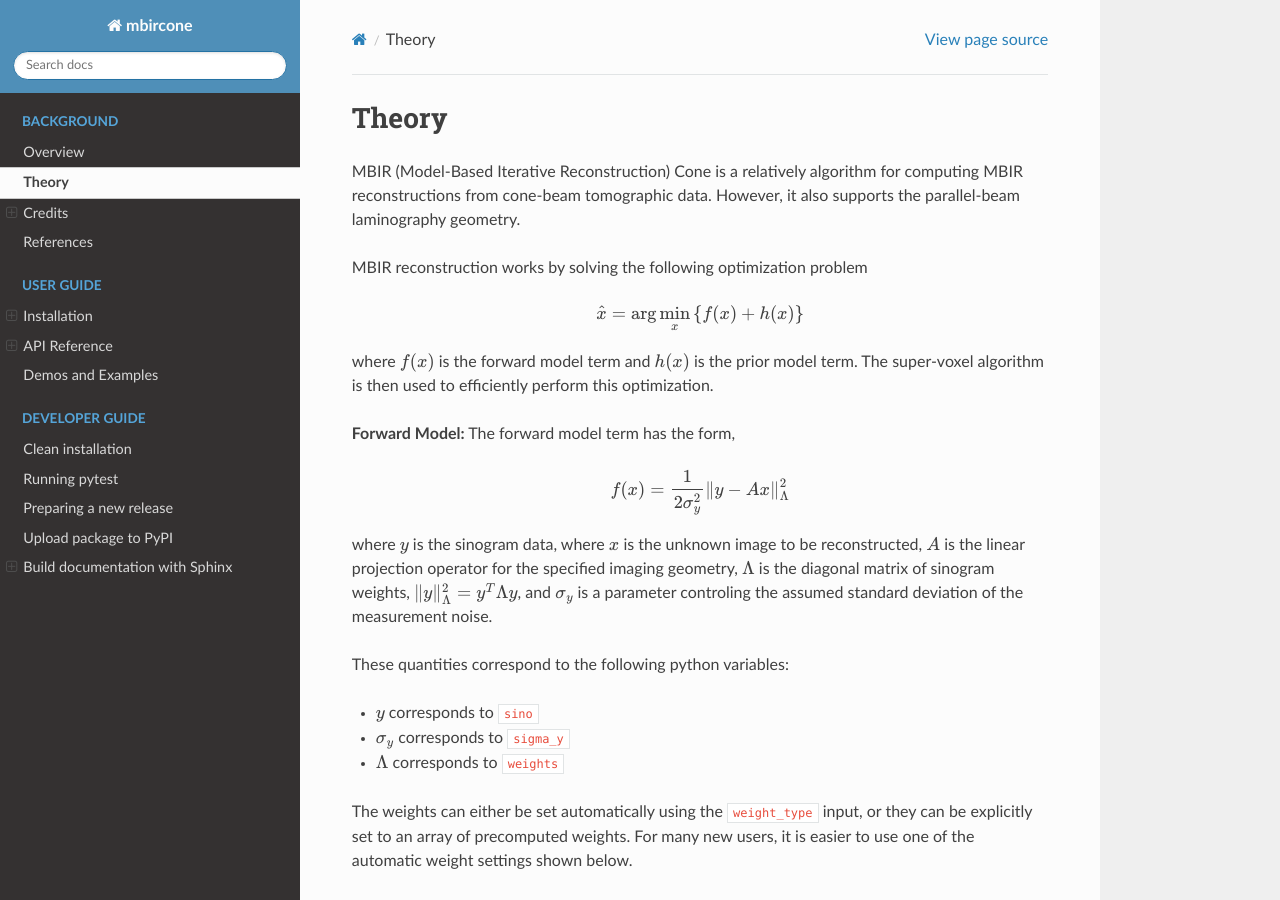
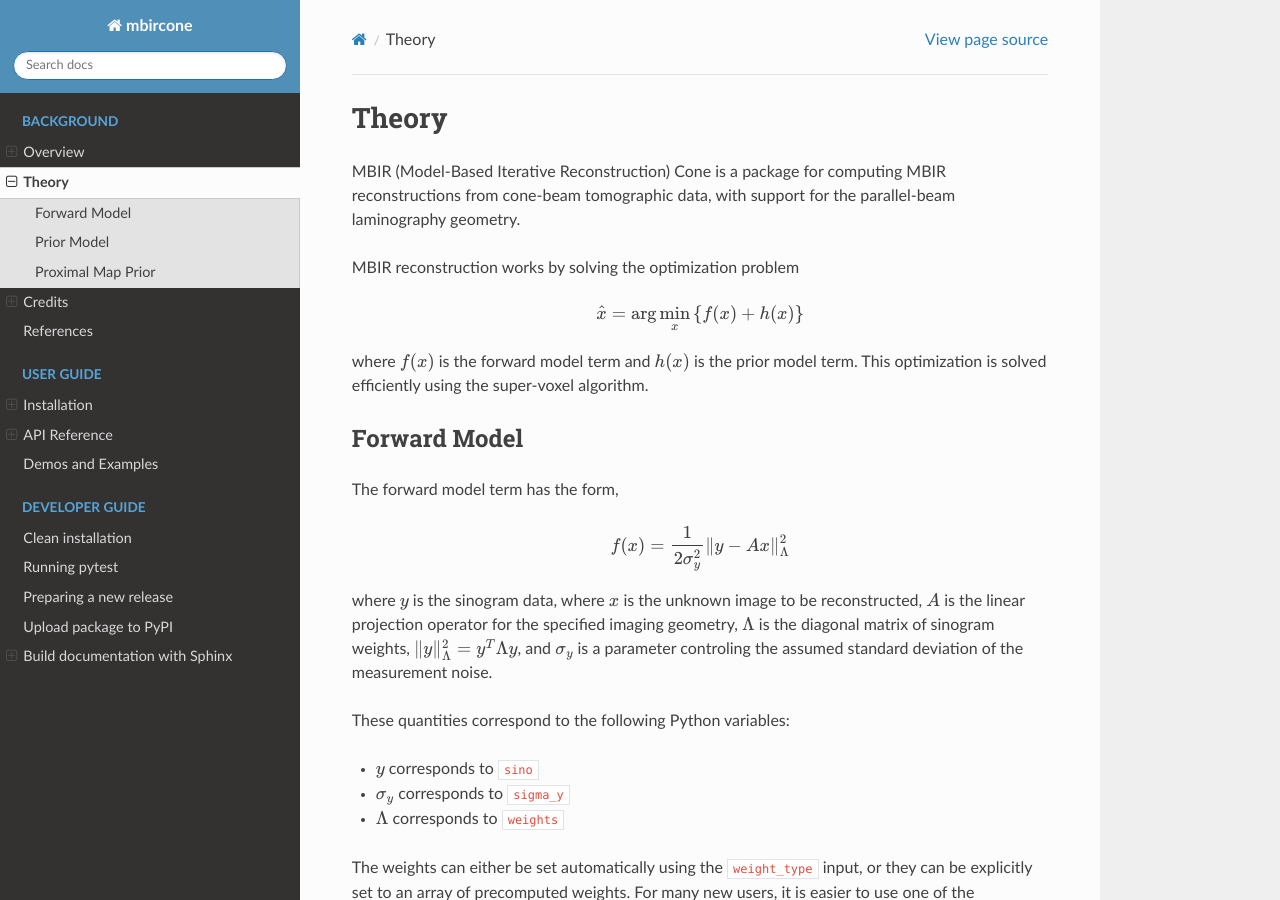
Before and after one commit to cabouman/mbircone, a Sphinx documentation site: the page built from docs/source/theory.rst, in a window 1280 px wide and 900 px high. Built offline with Sphinx 7.4.7 and the Read the Docs theme 2.0.0, drawn with Linux system fonts in a browser that asks for light colours; some of the changed text lies outside the part shown.

Commit message:
Docs fixes and improvements

```diff
--- a/docs/source/conf.py
+++ b/docs/source/conf.py
@@ -21,7 +21,7 @@
 # -- Project information -----------------------------------------------------
 
 project = 'mbircone'
-copyright = '2021, MBIRCONE Development Team'
+copyright = '2021-2023, MBIRCONE Development Team'
 author = 'MBIRCONE Development Team'
 
 # The full version, including alpha/beta/rc tags
@@ -34,6 +34,7 @@
 # extensions coming with Sphinx (named 'sphinx.ext.*') or your custom
 # ones.
 extensions = [
+    'sphinx_rtd_theme',
     'IPython.sphinxext.ipython_console_highlighting',
     'IPython.sphinxext.ipython_directive',
     'sphinx.ext.autodoc',
@@ -44,6 +45,9 @@
     'sphinxcontrib.bibtex',
     'sphinx.ext.viewcode'
 ]
+
+bibtex_bibfiles = ["bibtex/ref.bib"]
+
 
 # Add any paths that contain templates here, relative to this directory.
 exclude_patterns = ['_build', '**.ipynb_checkpoints']
--- a/docs/source/index.rst
+++ b/docs/source/index.rst
@@ -1,10 +1,4 @@
-.. mbircone documentation master file, created by
-   sphinx-quickstart on Fri Jun 25 14:24:26 2021.
-   You can adapt this file completely to your liking, but it should at least
-   contain the root `toctree` directive.
-
 .. include:: ../README.rst
-
 
 
 Indices and tables
--- a/docs/source/theory.rst
+++ b/docs/source/theory.rst
@@ -2,20 +2,20 @@
 Theory
 ======
 
-MBIR (Model-Based Iterative Reconstruction) Cone is a relatively algorithm for computing MBIR reconstructions from cone-beam tomographic data.
-However, it also supports the parallel-beam laminography geometry.
+MBIR (Model-Based Iterative Reconstruction) Cone is a package for computing MBIR reconstructions from cone-beam tomographic data, with support for the parallel-beam laminography geometry.
 
-MBIR reconstruction works by solving the following optimization problem
+MBIR reconstruction works by solving the optimization problem
 
 .. math::
 
     {\hat x} = \arg \min_x \left\{ f(x) + h(x) \right\}
 
-where :math:`f(x)` is the forward model term and :math:`h(x)` is the prior model term.
-The super-voxel algorithm is then used to efficiently perform this optimization.
+where :math:`f(x)` is the forward model term and :math:`h(x)` is the prior model term. This optimization is solved efficiently using the super-voxel algorithm.
 
 
-**Forward Model:**
+Forward Model
+-------------
+
 The forward model term has the form,
 
 .. math::
@@ -27,7 +27,7 @@
 :math:`A` is the linear projection operator for the specified imaging geometry,
 :math:`\Lambda` is the diagonal matrix of sinogram weights, :math:`\Vert y \Vert_\Lambda^2 = y^T \Lambda y`, and :math:`\sigma_y` is a parameter controling the assumed standard deviation of the measurement noise.
 
-These quantities correspond to the following python variables:
+These quantities correspond to the following Python variables:
 
 * :math:`y` corresponds to ``sino``
 * :math:`\sigma_y` corresponds to ``sigma_y``
@@ -76,13 +76,15 @@
 
 Note that the case :math:`(\beta, \gamma)=(1.0, 1.0)` corresponds to ``weight_type`` = "transmission", and :math:`(\beta, \gamma)=(2.0, 1.0)` corresponds to ``weight_type`` = "transmission_root".
 
-These quantities correspond to the following python variables:
+These quantities correspond to the following Python variables:
 
 * :math:`y` corresponds to ``sino``
 * :math:`\beta` corresponds to ``beta``
 * :math:`\gamma` corresponds to ``gamma``
 
-**Prior Model:**
+Prior Model
+-----------
+
 The ``recon`` function allows the prior model to be set either as a qGGMRF or a proximal map prior.
 The qGGRMF prior is the default method recommended for new users.
 Alternatively, the proximal map prior is an advanced feature required for the implementation of the Plug-and-Play algorithm. The Plug-and-Play algorithm allows the modular use of a wide variety of advanced prior models including priors implemented with machine learning methods such as deep neural networks.
@@ -105,7 +107,7 @@
 :math:`p<q=2.0` are shape parameters;
 and :math:`T` is a threshold parameter.
 
-These quantities correspond to the following python variables:
+These quantities correspond to the following Python variables:
 
 * :math:`\sigma_x` corresponds to ``sigma_x``
 * :math:`p` corresponds to ``p``
@@ -113,7 +115,9 @@
 * :math:`T` corresponds to ``T``
 
 
-**Proximal Map Prior:**
+Proximal Map Prior
+-------------------
+
 The proximal map prior is provided as a option for advanced users would would like to use plug-and-play methods.
 If ``prox_image`` is supplied, then the proximal map prior model is used, and the qGGMRF parameters are ignored.
 In this case, the reconstruction solves the optimization problem:
@@ -122,7 +126,7 @@
 
     {\hat x} = \arg \min_x \left\{ f(x) + \frac{1}{2\sigma_p^2} \Vert x -v \Vert^2 \right\}
 
-where the quantities correspond to the following python variables:
+where the quantities correspond to the following Python variables:
 
 * :math:`v` corresponds to ``prox_image``
 * :math:`\sigma_p` corresponds to ``sigma_p``
```
Also changed, not shown: docs/source/install.rst (+4 -11 lines), docs/source/overview.rst (+22 -16 lines), docs/README.rst.
